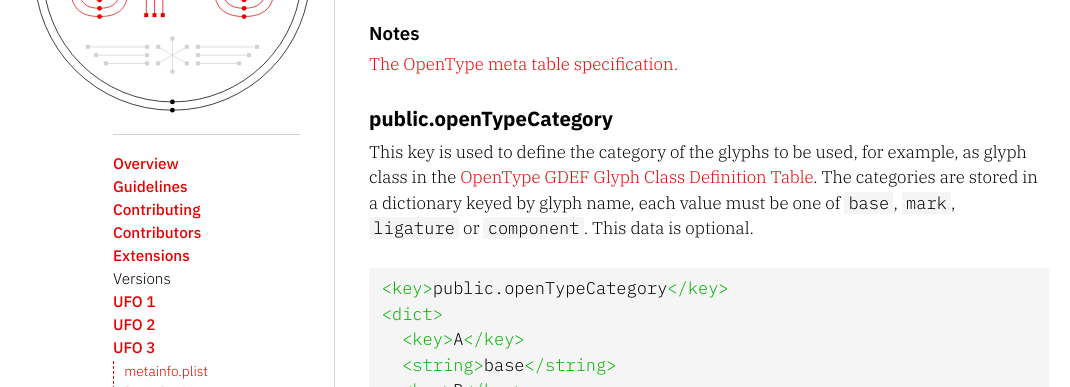
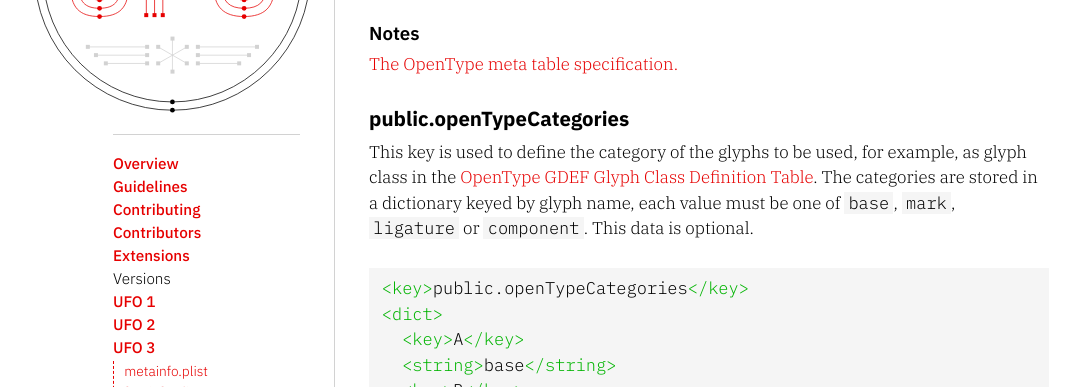
Before and after one commit to unified-font-object/ufo-spec, a Jekyll site: the page built from versions/ufo3/lib.plist.md, in a window 1280 px wide and 900 px high, scrolled down 1142 px. Shown: the part 155-542 px from the top of the window, without its empty margins (51-1121 px from the left). Built offline with Jekyll 4.4.1, drawn with Linux system fonts in a browser that asks for light colours.

Commit message:
'public.openTypeCategories' instead of 'public.openTypeCategory'

````diff
--- a/versions/ufo3/lib.plist.md
+++ b/versions/ufo3/lib.plist.md
@@ -36,12 +36,12 @@ This data is optional.
 
 [The OpenType meta table specification.]
 
-#### public.openTypeCategory
+#### public.openTypeCategories
 
 This key is used to define the category of the glyphs to be used, for example, as glyph class in the [OpenType GDEF Glyph Class Definition Table]. The categories are stored in a dictionary keyed by glyph name, each value must be one of `base`, `mark`, `ligature` or `component`. This data is optional.
 
 ```xml
-<key>public.openTypeCategory</key>
+<key>public.openTypeCategories</key>
 <dict>
   <key>A</key>
   <string>base</string>
````
